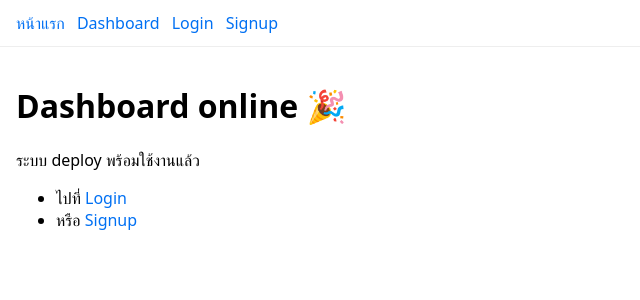
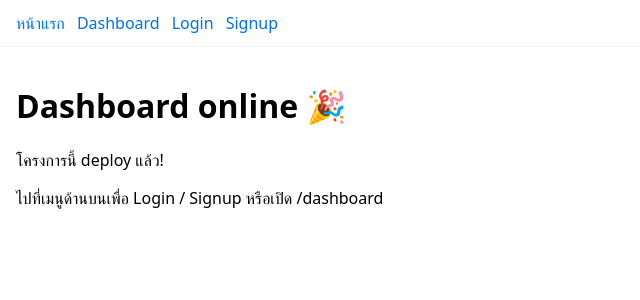
Before and after one commit to serviceplansukhothai-alt/nursing-dashboard-2025, a Next.js app: page / in a window 1280 px wide. Shown: the top 300 px of the page, without its empty margins (0-640 px from the left). Built offline with nearby package versions, Linux system fonts and the light colour scheme.

Commit message:
Update page.tsx

```diff
--- a/app/page.tsx
+++ b/app/page.tsx
@@ -1,13 +1,10 @@
 // app/page.tsx
 export default function Home() {
   return (
-    <main>
+    <>
       <h1>Dashboard online 🎉</h1>
-      <p>ระบบ deploy พร้อมใช้งานแล้ว</p>
-      <ul>
-        <li>ไปที่ <a href="/login">Login</a></li>
-        <li>หรือ <a href="/signup">Signup</a></li>
-      </ul>
-    </main>
+      <p>โครงการนี้ deploy แล้ว!</p>
+      <p>ไปที่เมนูด้านบนเพื่อ Login / Signup หรือเปิด /dashboard</p>
+    </>
   );
 }
```
